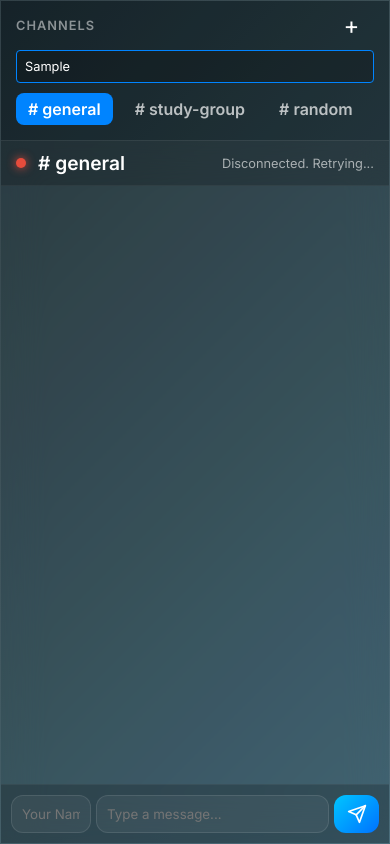
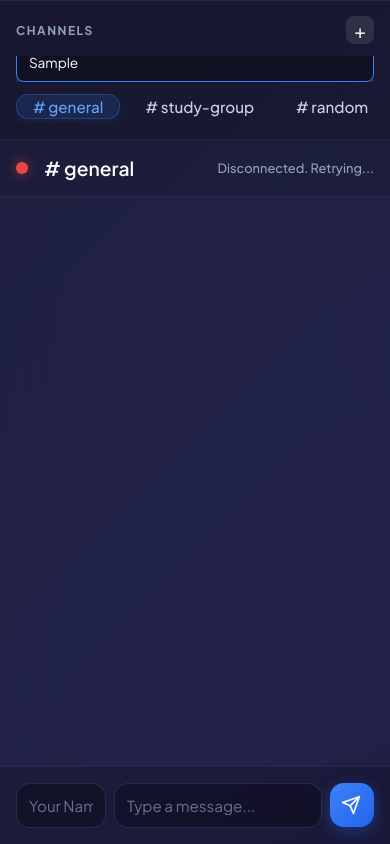
Before and after one commit to oingjuic/serverless-chat, a plain HTML site: page frontend/index.html in a window 390 px wide. Both pictures are taken after typing "Sample" into the empty fields and a click on the button "Add Room". Drawn offline with Linux system fonts and the light colour scheme.

Commit message:
Ultra-Premium UI overhaul with avatars and animations

```diff
--- a/frontend/style.css
+++ b/frontend/style.css
@@ -1,235 +1,439 @@
+@import url('https://fonts.googleapis.com/css2?family=Plus+Jakarta+Sans:wght@300;400;500;600;700&display=swap');
+
 * {
     margin: 0;
     padding: 0;
     box-sizing: border-box;
-    font-family: 'Inter', sans-serif;
+    font-family: 'Plus Jakarta Sans', sans-serif;
 }
 
 body {
-    background: linear-gradient(135deg, #0f2027, #203a43, #2c5364);
-    height: 100vh;
+    background: linear-gradient(-45deg, #0f0c29, #302b63, #24243e, #0f0c29);
+    background-size: 400% 400%;
+    animation: gradientBG 15s ease infinite;
     height: 100dvh;
     display: flex;
     justify-content: center;
     align-items: center;
-    color: #fff;
+    color: #e2e8f0;
     overflow: hidden;
 }
 
-.chat-container {
+@keyframes gradientBG {
+    0% { background-position: 0% 50%; }
+    50% { background-position: 100% 50%; }
+    100% { background-position: 0% 50%; }
+}
+
+.app-layout {
+    display: flex;
     width: 100%;
-    max-width: 500px;
-    height: 80vh;
-    background: rgba(255, 255, 255, 0.05);
-    backdrop-filter: blur(20px);
-    -webkit-backdrop-filter: blur(20px);
-    border: 1px solid rgba(255, 255, 255, 0.1);
-    border-radius: 20px;
-    display: flex;
-    flex-direction: column;
-    box-shadow: 0 25px 50px -12px rgba(0, 0, 0, 0.5);
+    max-width: 1100px;
+    height: 85vh;
+    margin: auto;
+    background: rgba(15, 23, 42, 0.4);
+    backdrop-filter: blur(24px);
+    -webkit-backdrop-filter: blur(24px);
+    border-radius: 24px;
+    border: 1px solid rgba(255, 255, 255, 0.08);
+    box-shadow: 0 25px 50px -12px rgba(0, 0, 0, 0.5), inset 0 1px 0 rgba(255,255,255,0.1);
     overflow: hidden;
 }
 
+/* Sidebar */
+.sidebar {
+    width: 280px;
+    background: rgba(0, 0, 0, 0.25);
+    border-right: 1px solid rgba(255, 255, 255, 0.05);
+    padding: 24px;
+    display: flex;
+    flex-direction: column;
+}
+
+.sidebar-header {
+    display: flex;
+    justify-content: space-between;
+    align-items: center;
+    margin-bottom: 20px;
+}
+
+.sidebar-title {
+    color: #94a3b8;
+    text-transform: uppercase;
+    font-size: 0.75rem;
+    font-weight: 700;
+    letter-spacing: 1.5px;
+}
+
+#add-room-btn {
+    background: rgba(255,255,255,0.1);
+    border: none;
+    color: white;
+    width: 28px;
+    height: 28px;
+    border-radius: 8px;
+    font-size: 1.2rem;
+    cursor: pointer;
+    transition: all 0.2s;
+    display: flex;
+    align-items: center;
+    justify-content: center;
+    outline: none;
+}
+
+#add-room-btn:hover {
+    background: #3b82f6;
+    transform: scale(1.05);
+}
+
+.new-room-container {
+    overflow: hidden;
+    transition: max-height 0.3s cubic-bezier(0.4, 0, 0.2, 1), margin-bottom 0.3s;
+    max-height: 50px;
+    margin-bottom: 12px;
+}
+.new-room-container.hidden { max-height: 0; margin-bottom: 0; }
+
+#new-room-input {
+    width: 100%;
+    background: rgba(0,0,0,0.3);
+    border: 1px solid rgba(255,255,255,0.1);
+    color: white;
+    padding: 10px 12px;
+    border-radius: 8px;
+    font-size: 0.85rem;
+    outline: none;
+    transition: border-color 0.2s;
+}
+#new-room-input:focus { border-color: #3b82f6; }
+
+.channel-list { list-style: none; }
+
+.channel {
+    display: flex;
+    justify-content: space-between;
+    align-items: center;
+    padding: 12px 16px;
+    border-radius: 12px;
+    margin-bottom: 6px;
+    cursor: pointer;
+    color: #cbd5e1;
+    font-weight: 500;
+    font-size: 0.95rem;
+    transition: all 0.2s;
+    border: 1px solid transparent;
+}
+
+.channel:hover {
+    background: rgba(255, 255, 255, 0.05);
+}
+
+.channel.active {
+    background: rgba(59, 130, 246, 0.15);
+    color: #60a5fa;
+    border: 1px solid rgba(59, 130, 246, 0.3);
+    box-shadow: 0 4px 15px rgba(59, 130, 246, 0.1);
+}
+
+.delete-room-btn {
+    background: transparent;
+    border: none;
+    color: rgba(255,255,255,0.3);
+    cursor: pointer;
+    display: none;
+    font-size: 1.2rem;
+}
+.channel:hover .delete-room-btn { display: block; }
+.delete-room-btn:hover { color: #ef4444; }
+
+/* Chat Container */
+.chat-container {
+    flex: 1;
+    display: flex;
+    flex-direction: column;
+    position: relative;
+}
+
 .chat-header {
-    padding: 20px;
-    background: rgba(0, 0, 0, 0.2);
+    padding: 24px;
+    background: rgba(0, 0, 0, 0.1);
     border-bottom: 1px solid rgba(255, 255, 255, 0.05);
     display: flex;
     align-items: center;
-    gap: 12px;
+    gap: 16px;
 }
 
 .chat-header h2 {
     font-weight: 600;
     font-size: 1.2rem;
     flex-grow: 1;
+    color: #f8fafc;
 }
 
 .status-indicator {
-    width: 10px;
-    height: 10px;
+    width: 12px;
+    height: 12px;
     border-radius: 50%;
-    background-color: #f39c12; /* connecting */
-    box-shadow: 0 0 10px #f39c12;
-    transition: background-color 0.3s, box-shadow 0.3s;
+    background-color: #f59e0b;
+    box-shadow: 0 0 12px #f59e0b;
+    transition: all 0.3s;
 }
 
 .status-indicator.connected {
-    background-color: #2ecc71;
-    box-shadow: 0 0 10px #2ecc71;
+    background-color: #10b981;
+    box-shadow: 0 0 12px rgba(16, 185, 129, 0.6);
 }
 
 .status-indicator.disconnected {
-    background-color: #e74c3c;
-    box-shadow: 0 0 10px #e74c3c;
+    background-color: #ef4444;
+    box-shadow: 0 0 12px rgba(239, 68, 68, 0.6);
 }
 
 #connection-status {
     font-size: 0.8rem;
-    color: rgba(255, 255, 255, 0.6);
+    color: #94a3b8;
+    font-weight: 500;
 }
 
+/* Chat Box */
 .chat-box {
     flex-grow: 1;
-    padding: 20px;
+    padding: 24px;
     overflow-y: auto;
     display: flex;
     flex-direction: column;
-    gap: 15px;
+    gap: 20px;
+    scroll-behavior: smooth;
 }
 
-/* Custom Scrollbar */
-.chat-box::-webkit-scrollbar {
-    width: 6px;
-}
-.chat-box::-webkit-scrollbar-thumb {
-    background: rgba(255, 255, 255, 0.2);
-    border-radius: 10px;
+.chat-box::-webkit-scrollbar { width: 6px; }
+.chat-box::-webkit-scrollbar-thumb { background: rgba(255, 255, 255, 0.1); border-radius: 10px; }
+.chat-box::-webkit-scrollbar-thumb:hover { background: rgba(255, 255, 255, 0.2); }
+
+.system-message {
+    align-self: center;
+    font-size: 0.75rem;
+    font-weight: 600;
+    color: #64748b;
+    background: rgba(0,0,0,0.2);
+    padding: 6px 16px;
+    border-radius: 20px;
+    margin: 10px 0;
 }
 
-.message {
-    max-width: 80%;
-    padding: 12px 16px;
+/* Messages with Avatars */
+.message-row {
+    display: flex;
+    gap: 12px;
+    align-items: flex-end;
+    animation: slideUp 0.4s cubic-bezier(0.16, 1, 0.3, 1) forwards;
+    opacity: 0;
+    transform: translateY(20px);
+}
+
+.message-row.sent {
+    align-self: flex-end;
+}
+
+.message-row.received {
+    align-self: flex-start;
+}
+
+@keyframes slideUp {
+    to { opacity: 1; transform: translateY(0); }
+}
+
+.avatar {
+    width: 36px;
+    height: 36px;
+    border-radius: 50%;
+    box-shadow: 0 4px 10px rgba(0,0,0,0.2);
+    flex-shrink: 0;
+}
+
+.message-content {
+    display: flex;
+    flex-direction: column;
+    max-width: 70%;
+}
+
+.message-row.sent .message-content {
+    align-items: flex-end;
+}
+
+.message-row.received .message-content {
+    align-items: flex-start;
+}
+
+.sender-name {
+    font-size: 0.75rem;
+    color: #94a3b8;
+    margin-bottom: 6px;
+    font-weight: 600;
+    margin-left: 4px;
+}
+
+.message-bubble {
+    padding: 14px 18px;
     border-radius: 18px;
-    animation: fadeIn 0.3s ease-out forwards;
-    line-height: 1.4;
+    font-size: 0.95rem;
+    line-height: 1.5;
+    box-shadow: 0 4px 15px rgba(0,0,0,0.1);
     word-wrap: break-word;
 }
 
-@keyframes fadeIn {
-    from { opacity: 0; transform: translateY(10px); }
-    to { opacity: 1; transform: translateY(0); }
+.message-row.received .message-bubble {
+    background: rgba(255, 255, 255, 0.08);
+    border: 1px solid rgba(255,255,255,0.05);
+    border-bottom-left-radius: 4px;
+    color: #f8fafc;
 }
 
-.message.received {
-    align-self: flex-start;
-    background: rgba(255, 255, 255, 0.1);
-    border-bottom-left-radius: 4px;
+.message-row.sent .message-bubble {
+    background: linear-gradient(135deg, #3b82f6, #2563eb);
+    border-bottom-right-radius: 4px;
+    color: white;
 }
 
-.message.sent {
-    align-self: flex-end;
-    background: linear-gradient(135deg, #00c6ff, #0072ff);
-    border-bottom-right-radius: 4px;
+.timestamp {
+    font-size: 0.65rem;
+    color: #64748b;
+    margin-top: 6px;
+    margin-right: 4px;
 }
 
-.message .sender-name {
-    display: block;
-    font-size: 0.75rem;
-    margin-bottom: 4px;
-    opacity: 0.7;
+.typing-indicator {
+    position: absolute;
+    bottom: 90px;
+    left: 24px;
+    font-size: 0.8rem;
+    font-weight: 500;
+    color: #94a3b8;
+    background: rgba(0,0,0,0.4);
+    padding: 6px 16px;
+    border-radius: 20px;
+    backdrop-filter: blur(10px);
+    transition: all 0.3s cubic-bezier(0.4, 0, 0.2, 1);
+    transform: translateY(0);
 }
 
-.message.sent .sender-name {
-    display: none; /* Don't show own name */
+.typing-indicator.hidden {
+    opacity: 0;
+    transform: translateY(10px);
+    pointer-events: none;
 }
 
+/* Input Area */
 .chat-input-area {
-    padding: 20px;
+    padding: 20px 24px;
     background: rgba(0, 0, 0, 0.2);
     border-top: 1px solid rgba(255, 255, 255, 0.05);
     display: flex;
-    gap: 10px;
-}
-
-#username-input {
-    width: 30%;
+    gap: 12px;
 }
 
 input {
-    background: rgba(255, 255, 255, 0.05);
+    background: rgba(0, 0, 0, 0.3);
     border: 1px solid rgba(255, 255, 255, 0.1);
-    padding: 12px 15px;
-    border-radius: 12px;
+    padding: 14px 18px;
+    border-radius: 14px;
     color: #fff;
+    font-size: 0.95rem;
     outline: none;
-    transition: all 0.3s;
+    transition: all 0.3s cubic-bezier(0.4, 0, 0.2, 1);
 }
 
+input::placeholder { color: #64748b; }
+
 input:focus {
-    background: rgba(255, 255, 255, 0.1);
-    border-color: rgba(255, 255, 255, 0.3);
+    background: rgba(255, 255, 255, 0.05);
+    border-color: #3b82f6;
+    box-shadow: 0 0 0 3px rgba(59, 130, 246, 0.2);
 }
 
-#message-input {
-    flex-grow: 1;
-}
+#username-input { width: 140px; }
+#message-input { flex-grow: 1; }
 
-button {
-    background: linear-gradient(135deg, #00c6ff, #0072ff);
+button[type="submit"] {
+    background: linear-gradient(135deg, #3b82f6, #2563eb);
     border: none;
-    width: 45px;
-    border-radius: 12px;
+    width: 50px;
+    height: 50px;
+    border-radius: 14px;
     color: white;
     cursor: pointer;
     display: flex;
     justify-content: center;
     align-items: center;
-    transition: transform 0.2s, box-shadow 0.2s;
+    transition: all 0.2s cubic-bezier(0.4, 0, 0.2, 1);
+    box-shadow: 0 4px 15px rgba(37, 99, 235, 0.4);
 }
 
-button:hover {
-    transform: scale(1.05);
-    box-shadow: 0 5px 15px rgba(0, 114, 255, 0.4);
+button[type="submit"]:hover {
+    transform: translateY(-2px) scale(1.02);
+    box-shadow: 0 8px 20px rgba(37, 99, 235, 0.6);
+}
+
+button[type="submit"]:active {
+    transform: translateY(1px);
 }
 
 button svg {
     width: 20px;
     height: 20px;
+    margin-left: -2px;
 }
-
-.system-message {
-    align-self: center;
-    font-size: 0.8rem;
-    color: rgba(255, 255, 255, 0.5);
-    background: none;
-    padding: 0;
-    margin: 5px 0;
-    text-align: center;
-}
-
-.typing-indicator { font-size: 0.85rem; color: rgba(255, 255, 255, 0.6); padding: 0 20px 10px 20px; height: 20px; transition: opacity 0.3s; }
-.typing-indicator.hidden { opacity: 0; }
-.timestamp { font-size: 0.7rem; color: rgba(255, 255, 255, 0.5); margin-top: 4px; display: block; text-align: right; }
-.message.sent .timestamp { color: rgba(255, 255, 255, 0.7); }
-
-body { margin: 0; padding: 0; }
-.app-layout { display: flex; width: 100%; max-width: 1000px; height: 90vh; margin: 5vh auto; background: rgba(255, 255, 255, 0.05); border-radius: 16px; border: 1px solid rgba(255, 255, 255, 0.1); box-shadow: 0 8px 32px 0 rgba(0, 0, 0, 0.3); overflow: hidden; }
-.sidebar { width: 250px; background: rgba(0, 0, 0, 0.2); border-right: 1px solid rgba(255, 255, 255, 0.1); padding: 20px; display: flex; flex-direction: column; }
-.sidebar-title { color: rgba(255, 255, 255, 0.5); text-transform: uppercase; font-size: 0.8rem; letter-spacing: 1px; margin-bottom: 15px; }
-.channel-list { list-style: none; padding: 0; margin: 0; }
-.channel { padding: 10px 15px; border-radius: 8px; margin-bottom: 5px; cursor: pointer; color: rgba(255, 255, 255, 0.7); font-weight: 600; transition: background 0.2s; }
-.channel:hover { background: rgba(255, 255, 255, 0.1); }
-.channel.active { background: #0084ff; color: white; }
-.chat-container { flex: 1; margin: 0; height: 100%; border: none; box-shadow: none; border-radius: 0; }
-
-.sidebar-header { display: flex; justify-content: space-between; align-items: center; margin-bottom: 15px; }
-.sidebar-title { margin-bottom: 0; }
-#add-room-btn { background: transparent; border: none; color: white; font-size: 1.5rem; cursor: pointer; transition: color 0.2s; outline: none; }
-#add-room-btn:hover { color: #0084ff; }
-.channel { display: flex; justify-content: space-between; align-items: center; }
-.delete-room-btn { background: transparent; border: none; color: rgba(255,255,255,0.3); cursor: pointer; display: none; font-size: 1.2rem; }
-.channel:hover .delete-room-btn { display: block; }
-.delete-room-btn:hover { color: red; }
-
-.new-room-container { overflow: hidden; transition: max-height 0.3s ease-out, margin-bottom 0.3s; max-height: 50px; margin-bottom: 10px; }
-.new-room-container.hidden { max-height: 0; margin-bottom: 0; }
-#new-room-input { width: 100%; box-sizing: border-box; background: rgba(0,0,0,0.2); border: 1px solid rgba(255,255,255,0.1); color: white; padding: 8px; border-radius: 4px; font-family: inherit; font-size: 0.8rem; outline: none; }
-#new-room-input:focus { border-color: #0084ff; }
 
 /* Mobile Responsiveness */
 @media (max-width: 768px) {
-    body { height: 100dvh; }
-    .app-layout { flex-direction: column; height: 100%; max-height: 100dvh; margin: 0; border-radius: 0; }
-    .sidebar { width: 100%; max-height: 140px; border-right: none; border-bottom: 1px solid rgba(255, 255, 255, 0.1); padding: 10px 15px; flex-shrink: 0; }
-    .sidebar-header { margin-bottom: 10px; }
-    .channel-list { display: flex; overflow-x: auto; gap: 10px; padding-bottom: 5px; }
-    .channel { flex: 0 0 auto; margin-bottom: 0; padding: 6px 12px; }
+    .app-layout {
+        flex-direction: column;
+        height: 100dvh;
+        border-radius: 0;
+        border: none;
+    }
+
+    .sidebar {
+        width: 100%;
+        max-height: 140px;
+        border-right: none;
+        border-bottom: 1px solid rgba(255, 255, 255, 0.05);
+        padding: 16px;
+    }
+
+    .sidebar-header { margin-bottom: 12px; }
+
+    .channel-list {
+        display: flex;
+        overflow-x: auto;
+        gap: 8px;
+        padding-bottom: 4px;
+    }
+
+    .channel {
+        flex: 0 0 auto;
+        margin-bottom: 0;
+        padding: 8px 16px;
+        white-space: nowrap;
+    }
+
     .chat-container { height: calc(100dvh - 140px); }
-    .chat-input-area { padding: 10px; gap: 5px; padding-bottom: max(10px, env(safe-area-inset-bottom)); }
-    #username-input { width: 80px; padding: 10px; }
-    #message-input { padding: 10px; }
-    .chat-header { padding: 10px 15px; }
-    .message { max-width: 95%; }
+    .chat-header { padding: 16px; }
+
+    .chat-input-area {
+        padding: 16px;
+        padding-bottom: max(16px, env(safe-area-inset-bottom));
+        gap: 8px;
+    }
+
+    #username-input { width: 90px; padding: 12px; }
+    #message-input { padding: 12px; }
+
+    button[type="submit"] {
+        width: 44px;
+        height: 44px;
+    }
+
+    .message-content { max-width: 80%; }
+    .typing-indicator { bottom: 80px; left: 16px; }
 }
```
Also changed, not shown: frontend/app.js (+30 -9 lines).
